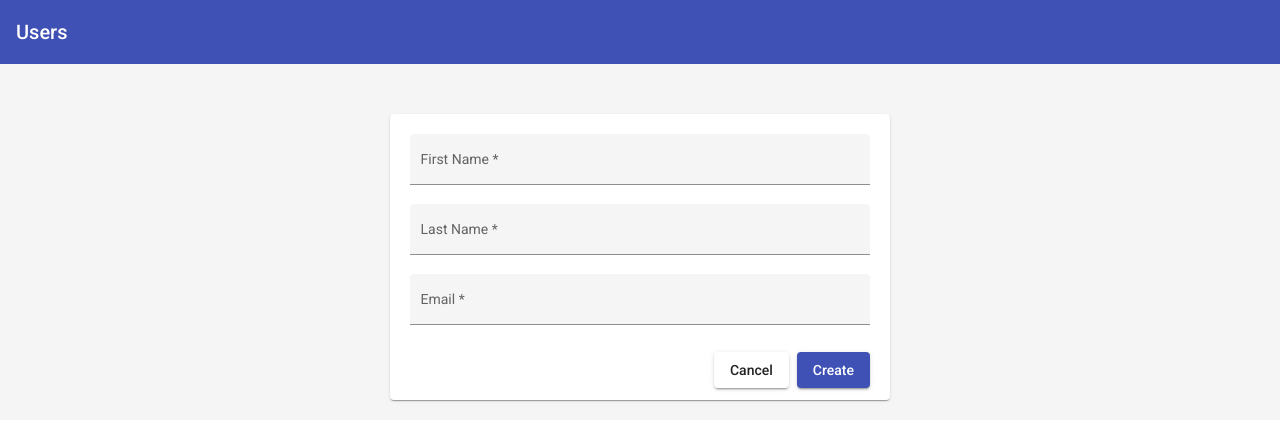
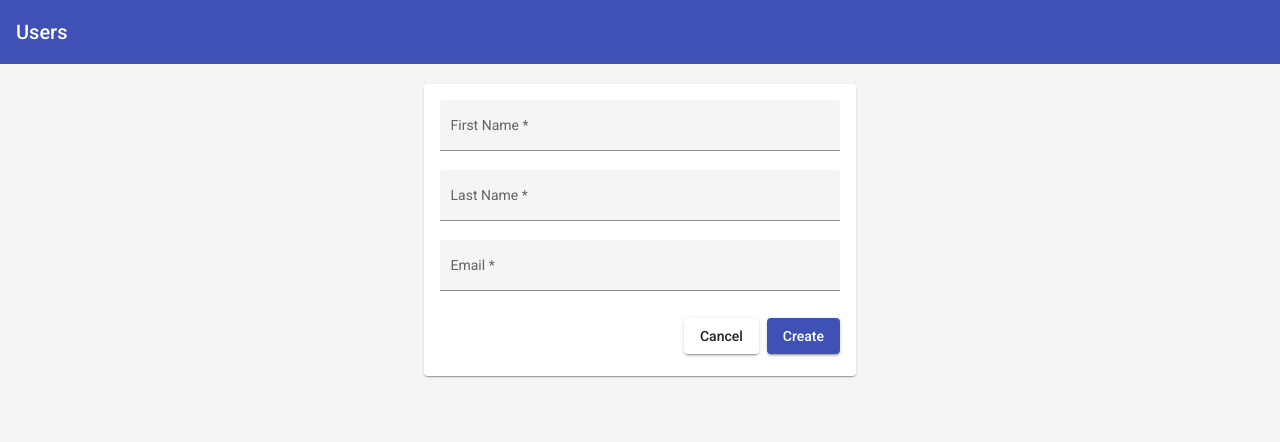
Before and after one commit to Junejune95/CRUDUsers, an Angular app: page /create in a window 1280 px wide. Shown: the top 442 px of the page. Built offline with nearby package versions, Linux system fonts and the light colour scheme.

Commit message:
add user form validation and api integration

```diff
--- a/src/app/components/user-create/user-create.component.html
+++ b/src/app/components/user-create/user-create.component.html
@@ -1,41 +1,66 @@
 <div class="container">
+  <mat-card class="from-wrapper">
+    <form [formGroup]="createForm">
+      <mat-form-field class="example-full-width" appearance="fill">
+        <mat-label>First Name</mat-label>
+        <input matInput formControlName="firstName" />
+      </mat-form-field>
+      <ng-container *ngIf="f['firstName'].touched && f['firstName'].invalid">
+        <mat-error
+          *ngIf="f['firstName'].errors && f['firstName'].errors['required']"
+        >
+          * First Name is required
+        </mat-error>
 
-        <form [formGroup]="createForm">
-            <mat-card>
+        <mat-error
+          *ngIf="f['firstName'].errors && f['firstName'].errors['minlength']"
+        >
+          * Minimum number allows 2
+        </mat-error>
+      </ng-container>
 
       <mat-form-field class="example-full-width" appearance="fill">
-                <mat-label>First Name</mat-label>
-                <input matInput formControlName="firstName">
+        <mat-label>Last Name</mat-label>
+        <input matInput formControlName="lastName" />
       </mat-form-field>
-            <mat-form-field class="example-full-width" appearance="fill">
-                <mat-label>Last Name</mat-label>
-                <input matInput formControlName="lastName">
-            </mat-form-field>
+
+      <ng-container *ngIf="f['lastName'].touched && f['lastName'].invalid">
+        <mat-error
+          *ngIf="f['lastName'].errors && f['lastName'].errors['required']"
+        >
+          * Last Name is required
+        </mat-error>
+
+        <mat-error
+          *ngIf="f['lastName'].errors && f['lastName'].errors['minlength']"
+        >
+          *Minimum number allows 2
+        </mat-error>
+      </ng-container>
 
       <mat-form-field class="example-full-width" appearance="fill">
         <mat-label>Email</mat-label>
-                <input type="email" matInput formControlName="email">
+        <input type="email" matInput formControlName="email" />
+      </mat-form-field>
 
-
-            </mat-form-field>
       <ng-container *ngIf="f['email'].touched && f['email'].invalid">
-
         <mat-error *ngIf="f['email'].errors && f['email'].errors['required']">
-                    Please enter a valid email address
+          * Please enter a valid email address
         </mat-error>
 
         <mat-error *ngIf="f['email'].errors && f['email'].errors['email']">
-                    Email is <strong>example@gmail.com</strong>
+          * Email is <strong>example@gmail.com</strong>
         </mat-error>
       </ng-container>
 
       <mat-card-actions>
-                <button mat-raised-button color="disabled" (click)="onCreate()">Cancel</button>
-                <button mat-raised-button color="primary" (click)="onCreate()">Create</button>
+        <button mat-raised-button color="disabled" (click)="goBack()">
+          Cancel
+        </button>
+        <button mat-raised-button color="primary" (click)="onCreate()">
+          Create
+        </button>
       </mat-card-actions>
-
+    </form>
   </mat-card>
-
-        </form>
-
 </div>
--- a/src/app/components/user-create/user-create.component.scss
+++ b/src/app/components/user-create/user-create.component.scss
@@ -1,23 +1,22 @@
-form{
-  max-width: 500px;
-  grid-column-start: 2;
-  grid-column-end: five;
-  grid-row-start: row1-start;
-  grid-row-end: 3;
-  margin-top: 30px;
+.from-wrapper {
+  width: 400px;
+  height: 260px;
 }
 
-mat-card{
-  padding: 20px;
-}
-.mat-form-field{
+.mat-form-field,
+form {
   width: 100%;
 }
 .container {
-  display: grid;
+  display: flex;
+  justify-content: center;
 }
 
-mat-card-actions{
+mat-card-actions {
   display: flex;
   justify-content: flex-end;
 }
+
+mat-error {
+  margin-bottom: 10px;
+}
--- a/src/app/components/user-create/user-create.component.ts
+++ b/src/app/components/user-create/user-create.component.ts
@@ -1,28 +1,48 @@
 import { Component, OnInit } from '@angular/core';
 import { FormBuilder, FormControl, Validators } from '@angular/forms';
+import { Router } from '@angular/router';
+import { User } from '../../interfaces/users';
+import { UsersService } from '../../services/users.service';
 
 @Component({
   selector: 'app-user-create',
   templateUrl: './user-create.component.html',
-  styleUrls: ['./user-create.component.scss']
+  styleUrls: ['./user-create.component.scss'],
 })
 export class UserCreateComponent implements OnInit {
-  public createForm=this._fb.group({
-    firstName:new FormControl('',Validators.required),
-    lastName:new FormControl('',Validators.required),
-    email:new FormControl('',[Validators.required,Validators.email]),
-  })
-  constructor(private _fb:FormBuilder) { }
+  public createForm = this._fb.group({
+    firstName: new FormControl('', [
+      Validators.required,
+      Validators.minLength(2),
+    ]),
+    lastName: new FormControl('', [
+      Validators.required,
+      Validators.minLength(2),
+    ]),
+    email: new FormControl('', [Validators.required, Validators.email]),
+  });
 
-  ngOnInit(): void {
+  constructor(private _fb: FormBuilder, private _userService: UsersService,private _router:Router) {}
+
+  ngOnInit(): void {}
+
+  onCreate() {
+    console.log(this.createForm);
+    if (!this.createForm.valid) return;
+    let user: User = {
+      firstName: this.createForm.value.firstName!,
+      lastName: this.createForm.value.lastName!,
+      email: this.createForm.value.email!,
+    };
+    this._userService.onCreateUser(user).subscribe((res) => {
+      console.log(res);
+    });
   }
-
-  onCreate(){
-    console.log(this.createForm.value)
-  }
-
-  get f(){
+  get f() {
     return this.createForm.controls;
   }
 
+  goBack(){
+    this._router.navigate([''])
+  }
 }
--- a/src/app/services/users.service.ts
+++ b/src/app/services/users.service.ts
@@ -1,26 +1,27 @@
-import { HttpClient,HttpHeaders } from '@angular/common/http';
+import { HttpClient, HttpHeaders } from '@angular/common/http';
 import { Injectable } from '@angular/core';
-import { UsersResult } from "../interfaces/users";
-import { API_URL } from "../interfaces/constants";
+import { UsersResult, User } from '../interfaces/users';
+import { API_URL } from '../interfaces/constants';
 import { map, Observable } from 'rxjs';
 @Injectable({
-  providedIn: 'root'
+  providedIn: 'root',
 })
 export class UsersService {
   public headers = new HttpHeaders();
 
-  constructor(private httpClient:HttpClient) {
-    this.headers=this.headers.append(
-      'app-id','632ff2b33c1cc91cfa43d9b4'
-    )
+  constructor(private httpClient: HttpClient) {
+    this.headers = this.headers.append('app-id', '632ff2b33c1cc91cfa43d9b4');
   }
 
+  getUsers(): Observable<UsersResult> {
+    return this.httpClient.get<UsersResult>(API_URL + 'user', {
+      headers: this.headers,
+    });
+  }
 
-
-  getUsers(): Observable<UsersResult>{
-
-    return this.httpClient.get<UsersResult>(API_URL+'user',{
-      headers:this.headers
+  onCreateUser(user: User) {
+    return this.httpClient.post<any>(API_URL + 'user/create', user, {
+      headers: this.headers,
     });
   }
 }
--- a/src/styles.scss
+++ b/src/styles.scss
@@ -1,13 +1,20 @@
 /* You can add global styles to this file, and also import other style files */
 
-html, body { height: 100%; }
-body { margin: 0; font-family: Roboto, "Helvetica Neue", sans-serif; }
+html,
+body {
+  height: 100%;
+}
+body {
+  margin: 0;
+  font-family: Roboto, 'Helvetica Neue', sans-serif;
+}
 
 .mat-card-header-text {
-    margin: 0 !important;
+  margin: 0 !important;
 }
 
 .container {
-    background: #f5f5f5;
-    padding: 20px;
+  background: #f5f5f5;
+  padding: 20px;
+  height: 100%;
 }
```
Also changed, not shown: src/app/interfaces/users.ts (+13 -14 lines). Lines whose indentation alone changed are shown as unchanged.
